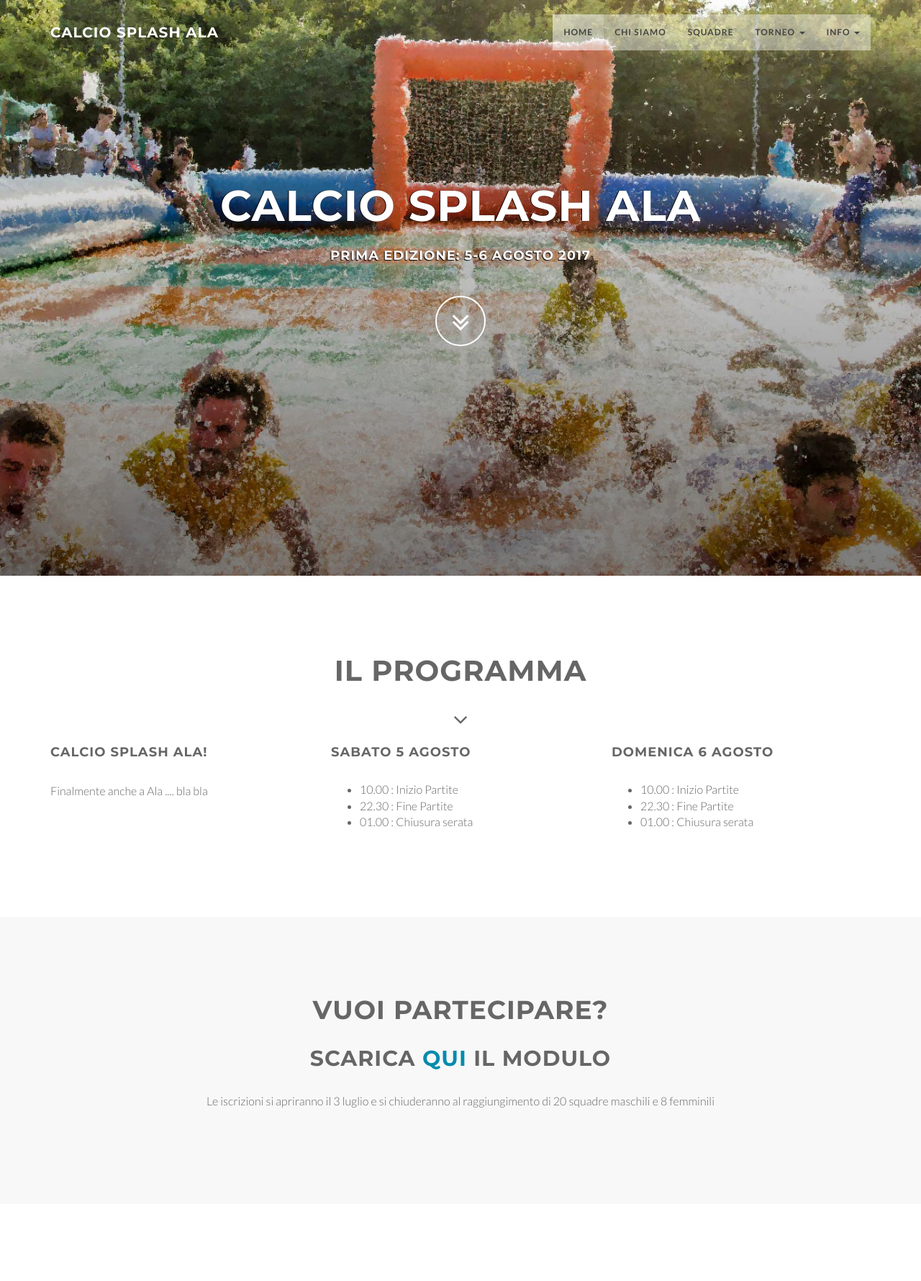
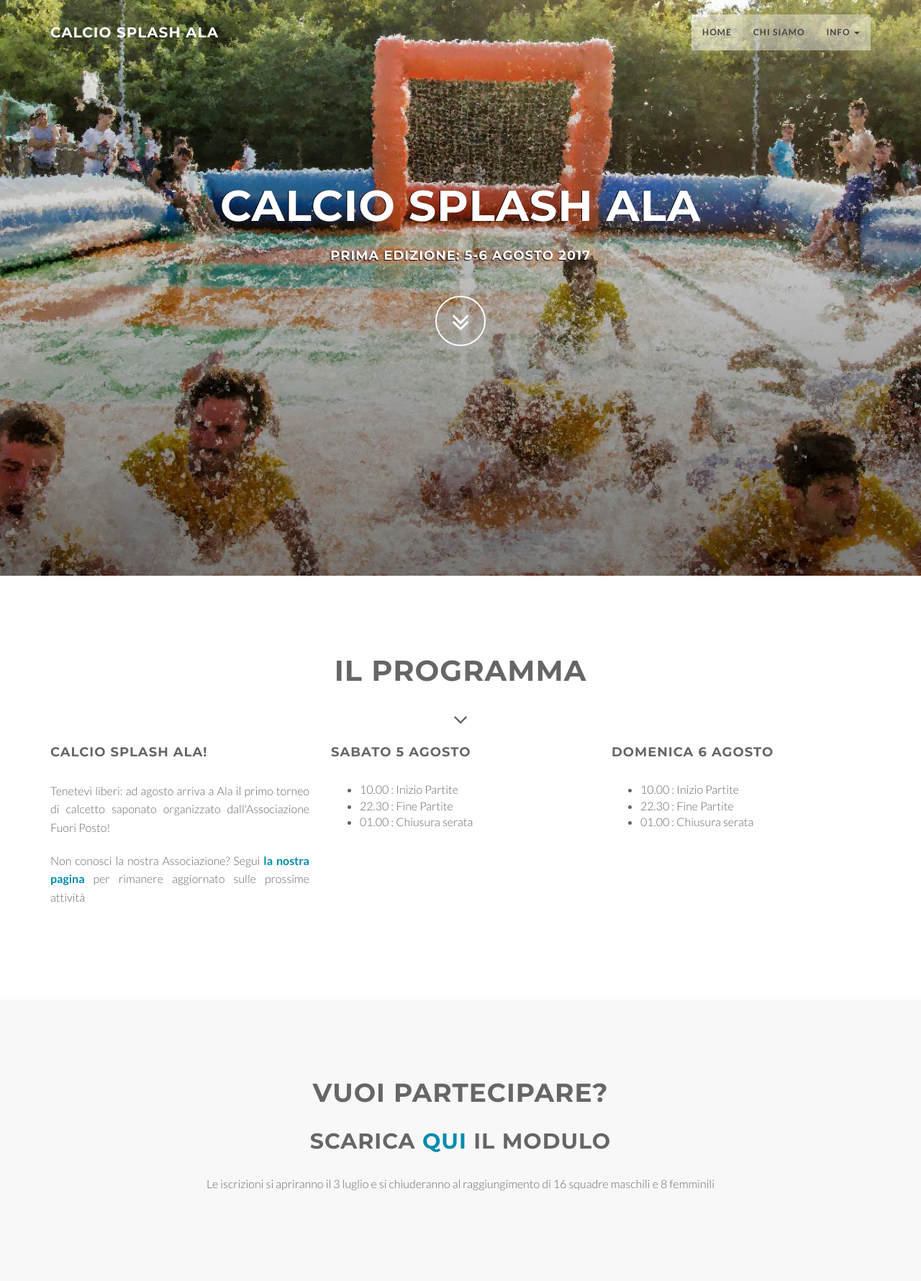
Before and after one commit to stellamargonar/calcio_splash, a Django app: page / in a window 1280 px wide. Shown: the top 1780 px of the page at 72% size. Run offline with Django 3.2, Linux system fonts and the light colour scheme; some libraries are stand-ins or nearby versions.

Commit message:
hide page not ready

```diff
--- a/calcio_splash/templates/base.html
+++ b/calcio_splash/templates/base.html
@@ -57,16 +57,16 @@
           <li class="{% block header_menu_class_chi_siamo %}{% endblock %}">
             <a href="{% url 'fuoriposto' %}">Chi Siamo</a>
           </li>
-          <li class="{% block header_menu_class_teams %}{% endblock %}">
+          <!-- <li class="{% block header_menu_class_teams %}{% endblock %}">
             <a href="{% url 'teams' %}">Squadre</a>
-          </li>
-          <li class="dropdown {% block header_menu_class_tournament %}{% endblock %}">
+          </li> -->
+          <!-- <li class="dropdown {% block header_menu_class_tournament %}{% endblock %}">
             <a href="#" class="dropdown-toggle" data-toggle="dropdown">Torneo <b class="caret"></b></a>
             <ul class="dropdown-menu">
               <li><a href="{% url 'tournament-detail' 1 %}">Maschile</a></li>
               <li><a href="{% url 'tournament-detail' 2 %}">Femminile</a></li>
             </ul>
-          </li>
+          </li> -->
           <li class="dropdown {% block header_menu_class_info %}{% endblock %}">
             <a href="#" class="dropdown-toggle" data-toggle="dropdown">Info <b class="caret"></b></a>
             <ul class="dropdown-menu">
--- a/calcio_splash/templates/index.html
+++ b/calcio_splash/templates/index.html
@@ -38,7 +38,10 @@
     <div class="row">
       <div class="col-md-4">
         <h4>Calcio Splash Ala!</h4>
-        <p>Finalmente anche a Ala .... bla bla</p>
+        <p>Tenetevi liberi: ad agosto arriva a Ala il primo torneo di calcetto saponato
+        organizzato dall'Associazione Fuori Posto!</p>
+        <p>Non conosci la nostra Associazione? Segui <b><a href="https://www.facebook.com/AssociazioneFuoriPosto/">la nostra pagina</a></b> per
+          rimanere aggiornato sulle prossime attività
       </div>
       <div class="col-md-4">
         <h4>Sabato 5 agosto</h4>
@@ -69,7 +72,8 @@
       <div class="row">
         <h1>Vuoi partecipare?</h1>
         <h2>Scarica <a href="/iscrizioni">QUI</a> il modulo</h2>
-        <p>Le iscrizioni si apriranno il 3 luglio e si chiuderanno al raggiungimento di 20 squadre maschili e 8 femminili</p>
+        <p>Le iscrizioni si apriranno il 3 luglio e si chiuderanno al
+          raggiungimento di 16 squadre maschili e 8 femminili</p>
       </div>
     </div>
   </div>
@@ -84,12 +88,11 @@
       </div>
       <div class="col-md-5">
         <h4>Dove Siamo</h4>
-        <p>Il torneo si terrà presso il campo dell'Oratorio di Ala in Via Zigatteria.</p>
-        <p>Non è possibile parcheggiare all'interno del cortile, ma nelle vicinanze
-          sono presenti numerosi parcheggi.
+        <p>Il torneo si terrà presso il campo del parco Bastie di Ala.</p>
+        <p>Nella mappa puoi trovare alcuni parcheggi gratuiti nelle vicinanze.
         </p>
         <p>Per tutti i partecipanti al torneo, la struttura mette a disposizione
-          spogliatoi comprensivi di docce</p>
+          spogliatoi.</p>
       </div>
     </div>
   </div>
@@ -100,7 +103,7 @@
 {% block scripts %}
 <script>
   function initMap() {
-    var uluru = {lat: 45.755278, lng: 11.005139};
+    var uluru = {lat: 45.754187, lng: 11.000220};
     var map = new google.maps.Map(document.getElementById('map'), {
       zoom: 15,
       center: uluru
@@ -108,11 +111,11 @@
     var marker = new google.maps.Marker({
       position: uluru,
       map: map,
-      title: 'Oratorio'
+      title: 'Calcio Splash Ala'
     });
 
     var infowindow = new google.maps.InfoWindow({
-      content: 'Oratorio'
+      content: 'Parco Bastie'
     });
     var parkWindow = new google.maps.InfoWindow({
       content: 'Parcheggio'
```
